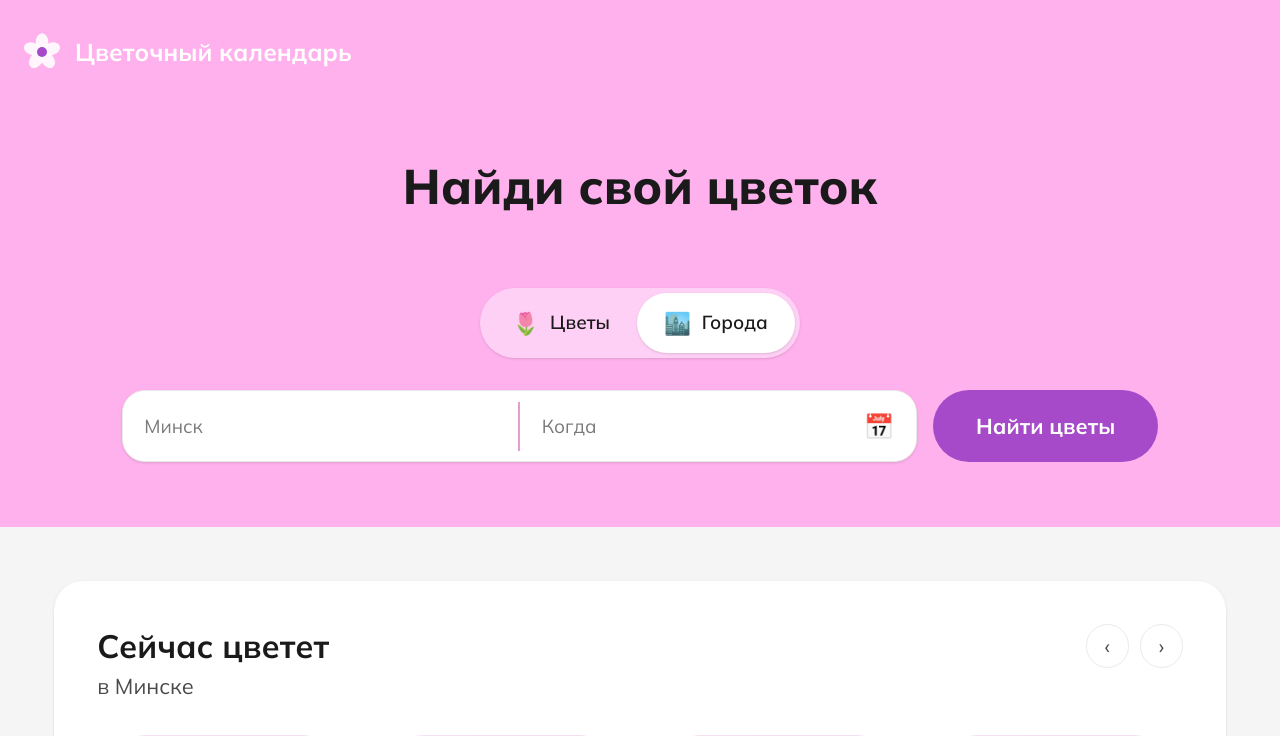
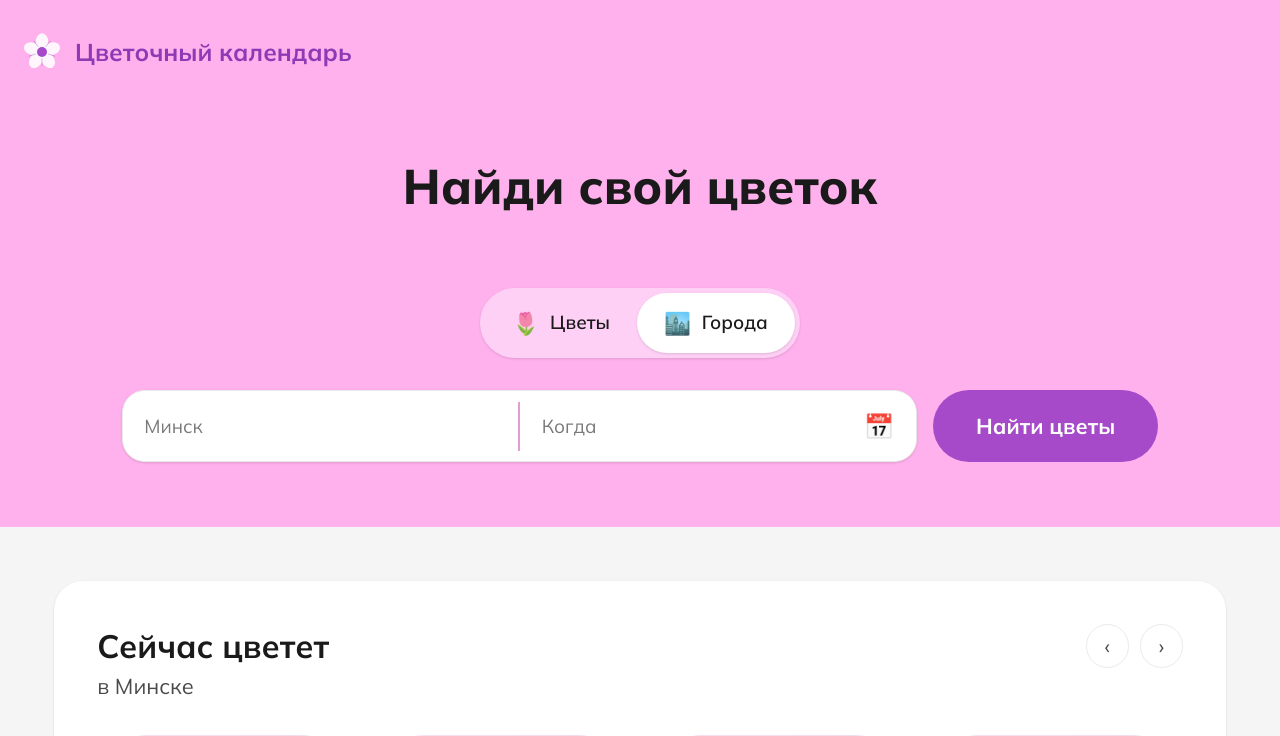
Before and after one commit to Spalesja/flowercalendar, a Next.js app: page / in a window 1280 px wide. Shown: the top 736 px of the page. Built offline with nearby package versions, Linux system fonts and the light colour scheme.

Commit message:
change logo colors

```diff
--- a/src/components/logo.tsx
+++ b/src/components/logo.tsx
@@ -49,6 +49,12 @@ function FlowerIcon({ className }: { className?: string }) {
         opacity="0.88"
         transform="rotate(288 16 16)"
       />
+      {/* Lines between petals */}
+      <line x1="18.9" y1="12" x2="22.5" y2="7.1" stroke="#8e3ab5" strokeWidth="0.5" opacity="0.6" />
+      <line x1="20.8" y1="17.5" x2="26.5" y2="19.4" stroke="#8e3ab5" strokeWidth="0.5" opacity="0.6" />
+      <line x1="16" y1="21" x2="16" y2="27" stroke="#8e3ab5" strokeWidth="0.5" opacity="0.6" />
+      <line x1="11.2" y1="17.5" x2="5.5" y2="19.4" stroke="#8e3ab5" strokeWidth="0.5" opacity="0.6" />
+      <line x1="13.1" y1="12" x2="9.5" y2="7.1" stroke="#8e3ab5" strokeWidth="0.5" opacity="0.6" />
       {/* Center */}
       <circle cx="16" cy="16" r="4" fill="#a64ac9" />
     </svg>
@@ -67,7 +73,7 @@ export function Logo() {
         title="Цветочный календарь"
       >
         <FlowerIcon className="w-[40px] h-[40px] shrink-0" />
-        <span className="text-lg font-bold text-white hidden min-[375px]:inline">
+        <span className="text-lg font-bold text-accent-hover hidden min-[375px]:inline">
           Цветочный календарь
         </span>
       </button>
@@ -81,7 +87,7 @@ export function Logo() {
       title="Цветочный календарь"
     >
       <FlowerIcon className="w-[40px] h-[40px] shrink-0" />
-      <span className="text-lg font-bold text-white hidden min-[375px]:inline">
+      <span className="text-lg font-bold text-accent-hover hidden min-[375px]:inline">
         Цветочный календарь
       </span>
     </Link>
```
